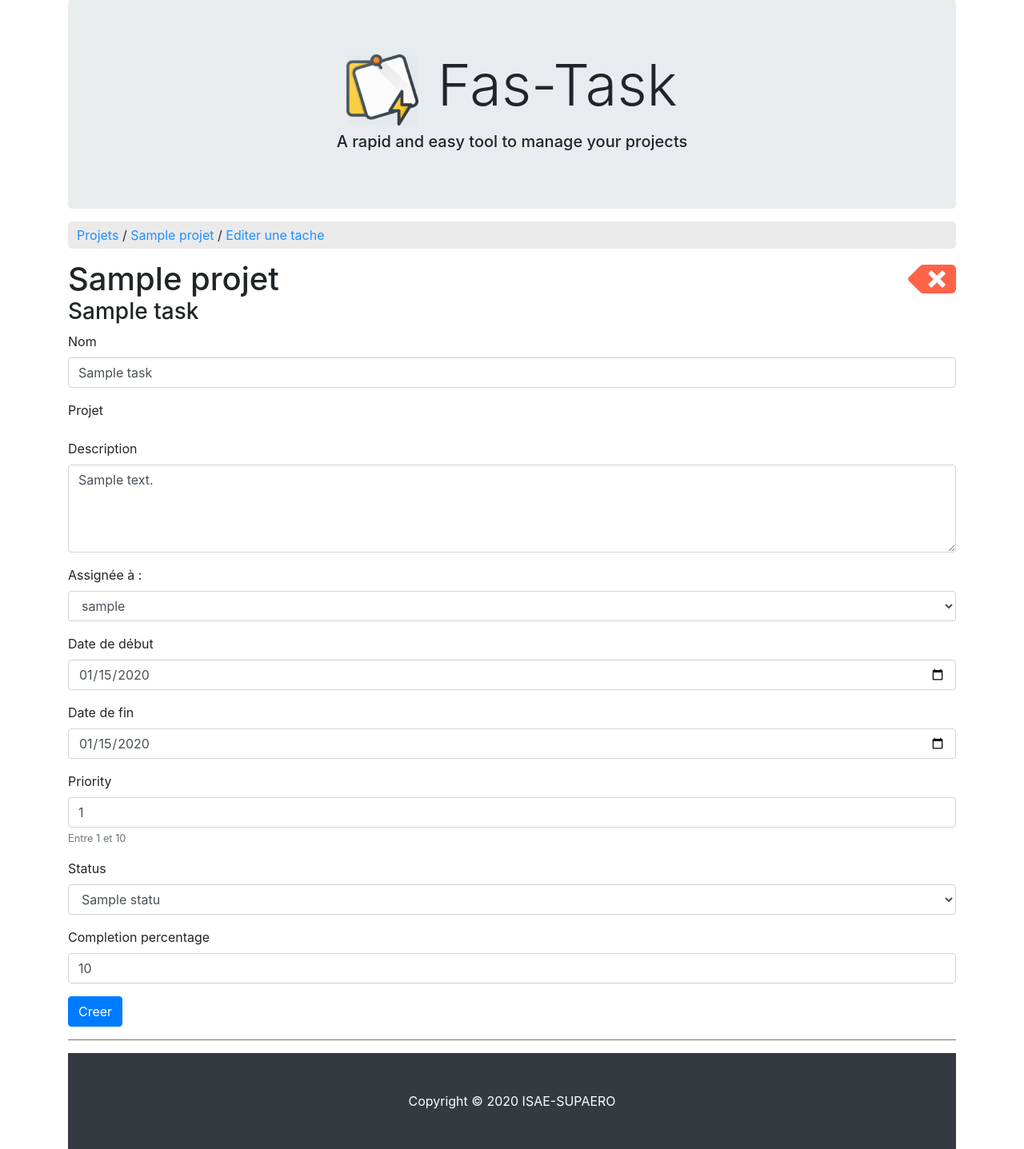
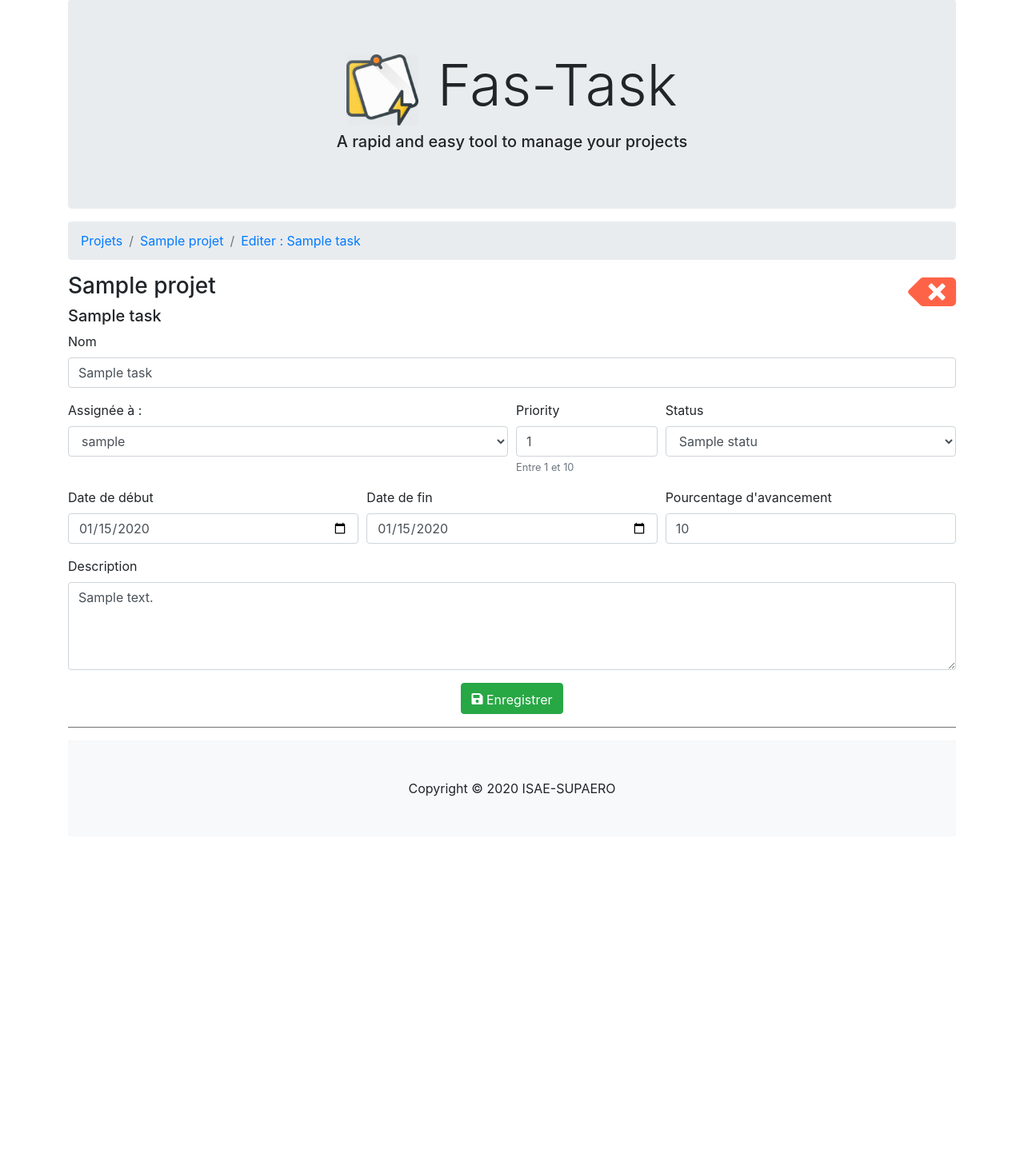
Before and after one commit to JBortolussi/Projet_individuel, a Django app: page /edittask/1 in a window 1280 px wide. Shown: the part 73-1510 px from the top of the page at 80% size. After the commit the page ends 1069 px from the top, so only its background shows below. Run offline with Django 3.2, Linux system fonts and the light colour scheme; a user stored in the database is signed in; tables that the repository leaves empty hold one stand-in row (values such as "Sample post"); some libraries are stand-ins or nearby versions.

Commit message:
Fixed bug task creation; edited templates: newproject, newtask, dataselection

```diff
--- a/projet/static/css/base.css
+++ b/projet/static/css/base.css
@@ -1,8 +1,5 @@
 .custom_link {
     color: dodgerblue;
-}
-.active {
-    display: none;
 }
 .inline {
     display: inline;
--- a/projet/taskmanager/forms.py
+++ b/projet/taskmanager/forms.py
@@ -104,6 +104,7 @@ class TaskForm(forms.ModelForm):
         self.fields['priority'].initial = 1
         self.fields['completion_percentage'].widget.attrs.update({'class': 'form-control'})
         self.fields['completion_percentage'].initial = 1
+        self.fields['completion_percentage'].label = "Pourcentage d'avancement"
         # This field is only used in order to set up the project field with the project.
         # Shall not be modified by the user
         self.fields['projet'].widget.attrs.update({'style': 'display: none'})
@@ -166,6 +167,10 @@ class ExportDataForm(forms.Form):
 
     # check if at least one tick has been put
     def clean(self):
-        if self.cleaned_data['projects'] or self.cleaned_data['projects_members'] or self.cleaned_data['tasks'] or \
-                self.cleaned_data['journals'] or self.cleaned_data['status']:
-            raise ValidationError("Tick at least one")
+        p = self.cleaned_data['projects']
+        t = self.cleaned_data['tasks']
+        pm = self.cleaned_data['projects_members']
+        s = self.cleaned_data['status']
+        j = self.cleaned_data['journals']
+        if not (p or t or pm or s or j):
+            raise ValidationError("Put at least a tick")
--- a/projet/taskmanager/models.py
+++ b/projet/taskmanager/models.py
@@ -7,7 +7,7 @@ from django.db import models
 from django.contrib.auth.models import User, Group, Permission
 from django.core.exceptions import ValidationError
 from django.dispatch import receiver
-from django.db.models.signals import  m2m_changed, pre_delete
+from django.db.models.signals import m2m_changed, pre_delete
 
 
 class Projet(models.Model):
@@ -24,7 +24,7 @@ class Projet(models.Model):
 
 
 class Status(models.Model):
-    name = models.CharField(max_length=30, unique=True) # not possible to duplicate a status
+    name = models.CharField(max_length=30, unique=True)  # not possible to duplicate a status
 
     class Meta:
         verbose_name = "Status"
@@ -39,7 +39,7 @@ class Status(models.Model):
 
 class Task(models.Model):
     name = models.CharField(max_length=100, verbose_name="Nom")
-    projet = models.ForeignKey("Projet", on_delete=models.CASCADE)
+    projet = models.ForeignKey("Projet", on_delete=models.CASCADE, null=True)
     description = models.TextField(null=True, blank=True)
     assignee = models.ForeignKey(User, null=True, on_delete=models.SET_NULL)
     start_date = models.DateField(default=date.today, verbose_name="Date de début")
@@ -53,7 +53,7 @@ class Task(models.Model):
         return self.name
 
     def clean(self):
-        if self.projet == None:
+        if self.projet is None:
             return
         if self.assignee not in self.projet.members.all():
             raise ValidationError("Il faut que la perssonne à qui on assigne la tâche soit membre du projet")
--- a/projet/taskmanager/templates/newtask.html
+++ b/projet/taskmanager/templates/newtask.html
@@ -1,37 +1,73 @@
 {% extends "base.html" %}
 {% load crispy_forms_filters %}
 
-{% block title %} {{ task.name }} {% endblock %}
+{% block title %}{% if task %}- {{ task.name }} {% else %}- Nouvelle tache{% endif %}{% endblock %}
+
 {% block line_path %}
-    <a class="custom_link" href="{% url "projects" %}"> Projets </a>
-    /
-    <a class="custom_link" href="{% url "project" project.id %}"> {{ project.name }} </a>
-    /
+    <li class="breadcrumb-item"><a href="{% url "projects" %}">Projets</a></li>
+    <li class="breadcrumb-item"><a href="{% url "project" project.id %}">{{ project.name }}</a></li>
     {% if is_new %}
-        <a class="custom_link" href="{% url "newtask" project.id %}"> Nouvelle tache </a>
+        <li class="breadcrumb-item active"><a href="{% url "newtask" project.id %}">Nouvelle tache</a></li>
     {% else %}
-        <a class="custom_link" href="{% url "edittask" task.id %}"> Editer une tache </a>
+        <li class="breadcrumb-item active"><a href="{% url "edittask" task.id %}">Editer : {{ task.name }}</a></li>
     {% endif %}
 {% endblock %}
 
 {% block page %}
-    <br>
-
-    <h1 style="display: inline">{{ project.name }}</h1>
+    <h3 style="display: inline">{{ project.name }}</h3>
     <a class="custom_link" href="{% url "project" project.id %}">
         <i data-toggle="tooltip" data-placement="left" title="Retour au projet" class="fas fa-backspace fa-3x"
            style="float: right;color: tomato;"></i>
     </a>
-    <h3>{{ task.name }}</h3>
+    <h5 class="mt-2">{{ task.name }}</h5>
+
     {% if is_new %}
         <form method="post" action="{% url "newtask" project.id %}">
     {% else %}
         <form method="post" action="{% url "edittask" task.id %}">
     {% endif %}
 {% csrf_token %}
-{{ form|crispy }}
-
-<button type="submit" class="btn btn-primary" style="display: inline;">Creer</button>
+{{ form.name|as_crispy_field }}
+{{ form.projet }}
+{% comment %}Il faut ajouter aussi field.error pour afficher les erreurs de validation qui peuvent
+    arriver{% endcomment %}
+{{ form.name.errors|as_crispy_errors }}
+<div class="form-row">
+    <div class="form-group col-md-6 mb-0">
+        {{ form.assignee|as_crispy_field }}
+        {{ form.assignee.errors|as_crispy_errors }}
+    </div>
+    <div class="form-group col-md-2 mb-0">
+        {{ form.priority|as_crispy_field }}
+        {{ form.priority.errors|as_crispy_errors }}
+    </div>
+    <div class="form-group col-md-4 mb-0">
+        {{ form.status|as_crispy_field }}
+        {{ form.status.errors|as_crispy_errors }}
+    </div>
+</div>
+<div class="form-row">
+    <div class="form-group col-md-4 mb-0">
+        {{ form.start_date|as_crispy_field }}
+        {{ form.start_date.errors|as_crispy_errors }}
+    </div>
+    <div class="form-group col-md-4 mb-0">
+        {{ form.due_date|as_crispy_field }}
+        {{ form.due_date.errors|as_crispy_errors }}
+    </div>
+    <div class="form-group col-md-4 mb-0">
+        {{ form.completion_percentage|as_crispy_field }}
+        {{ form.completion_percentage.errors|as_crispy_errors }}
+    </div>
+</div>
+{{ form.description|as_crispy_field }}
+{{ form.description.errors|as_crispy_errors }}
+<div class="row">
+    <button type="submit" class="btn btn-success mx-auto">
+        <i class="fa fa-save align-middle" aria-hidden="true"></i>
+        <span class="align-middle">Enregistrer</span>
+    </button>
+</div>
 </form>
 
 {% endblock %}}
--- a/projet/taskmanager/views.py
+++ b/projet/taskmanager/views.py
@@ -370,10 +370,8 @@ def data_selection(request):
     This view contains a form that allows the user to select the data to export. After that the form has caught the
     user choices, it calls the function (or view) 'download_data' defined below
     """
-
-    # get because I do not want to upload data into the database
-    if request.method == 'GET':
-        form = ExportDataForm(request.GET)
+    if request.method == 'POST':
+        form = ExportDataForm(request.POST)
         if form.is_valid():
             # parameteres passed to 'download_data'
             file_format = form.cleaned_data['file_format']
--- a/projet/templates/base.html
+++ b/projet/templates/base.html
@@ -97,24 +97,22 @@
     {% endif %}
 
     {# BLOCK BREADCRUMBS (see bootstrap breadcrums) #}
-    {# to be updated #}
     {% block to_remove_path %}
-        <div style="background-color: #eaeaea;display: block;float: left;border-radius: 5px;padding: 5px;padding-left: 1%;width: 100%">
+            <ol class="breadcrumb">
                 {% block line_path %}{% endblock %}
-        </div>
-        <br>
+            </ol>
     {% endblock %}
 
 <!--Main block of the page-->
 {% block page %} Nothing to be displayed {% endblock %}
+
+{# FOOTER #}
 <div style="font-size: 15px">
     <hr size="1" color="grey">
 </div>
-
-    {# FOOTER #}
-    <footer class="py-5 bg-dark">
+<footer class="py-5 bg-light">
     <div class="container">
-            <p class="m-0 text-center text-white">Copyright &copy; 2020 ISAE-SUPAERO</p>
+        <p class="m-0 text-center">Copyright &copy; 2020 ISAE-SUPAERO</p>
     </div>
 </footer>
 </div>
--- a/projet/templates/registration/signup.html
+++ b/projet/templates/registration/signup.html
@@ -29,7 +29,6 @@
                         <span class="align-middle">Sign Up</span>
                     </button>
                 </form>
-                <div class="text-center mt-3"><a href="{% url 'password_reset' %}">Forgot password?</a></div>
             </div>
 
 
```
Also changed, not shown: projet/taskmanager/templates/data_selection.html (+38 -3 lines), projet/taskmanager/templates/newProject.html (+27 -15 lines), projet/taskmanager/templates/project.html (+20 -16 lines), projet/taskmanager/templates/projects.html (+20 -10 lines), projet/taskmanager/templates/task.html (+29 -25 lines), projet/taskmanager/migrations/0009_auto_20200512_2331.py (added). Lines whose indentation alone changed are shown as unchanged.
